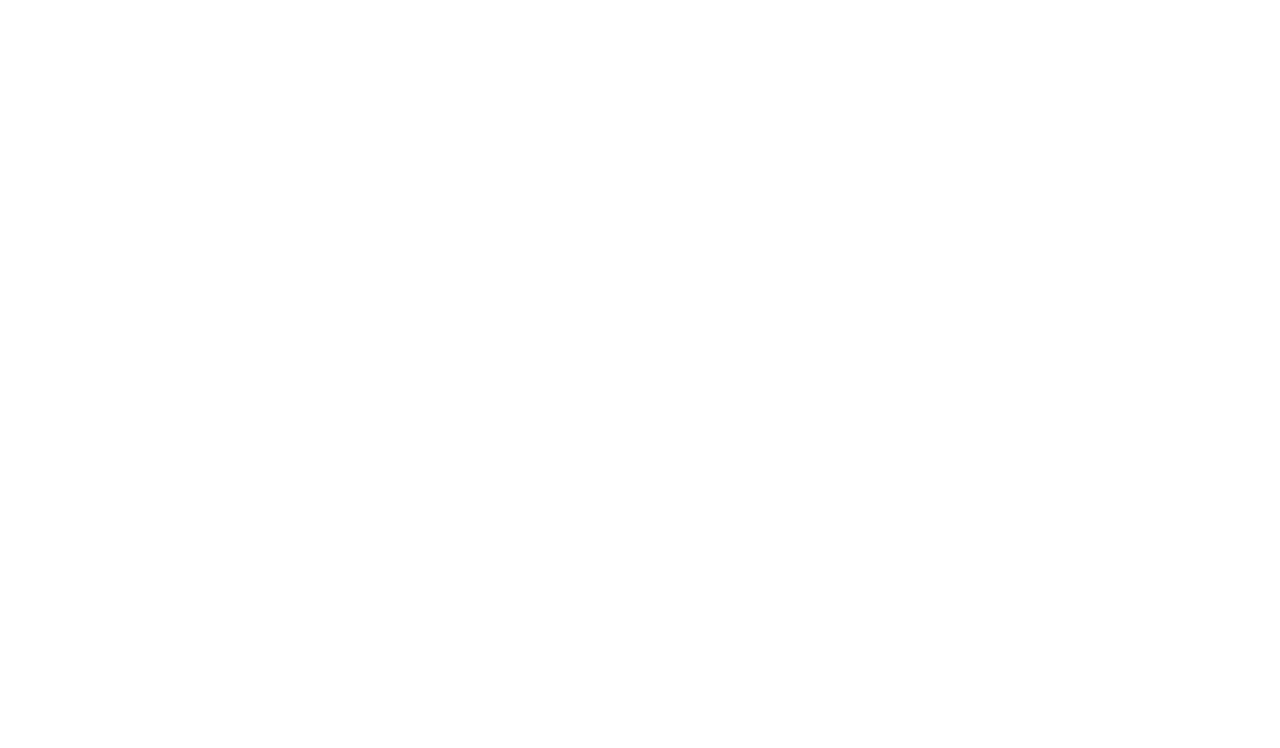
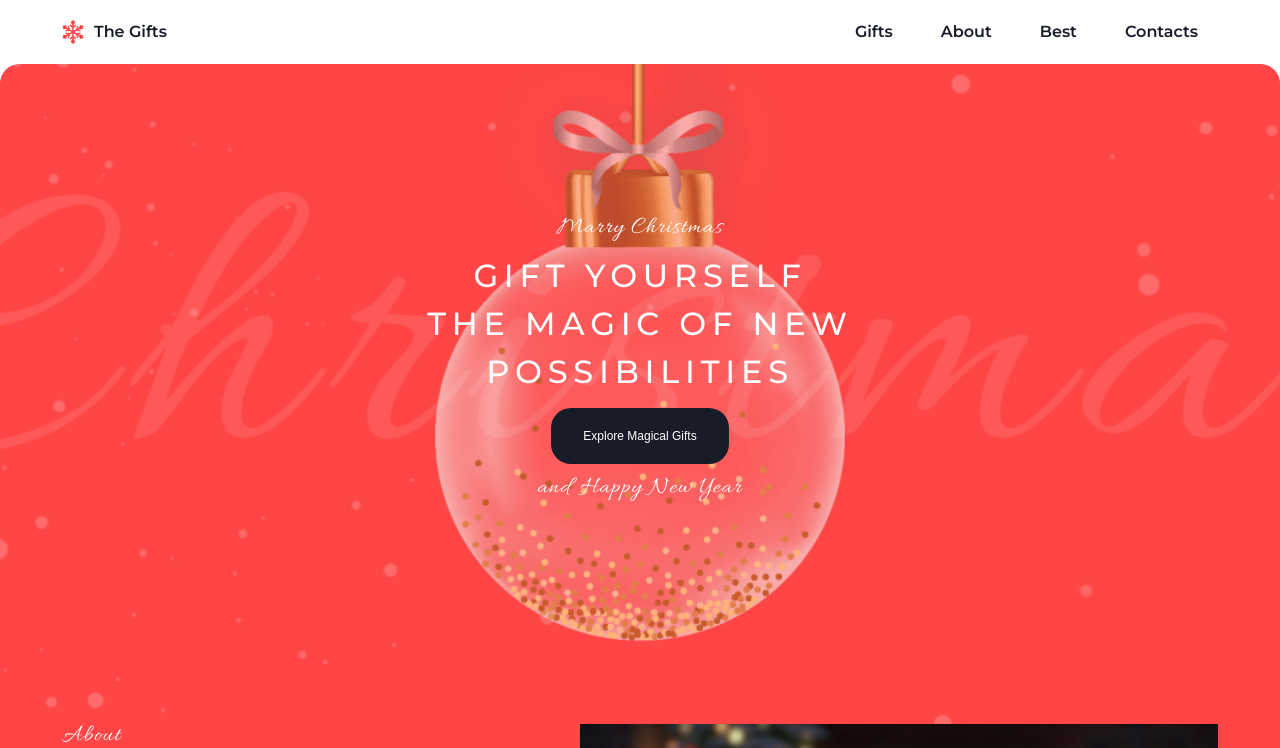
Before and after one commit to manzura94/christmas-shop, a plain HTML site: page index.html in a window 1280 px wide. Shown: the top 748 px of the page. Drawn offline with Linux system fonts and the light colour scheme.

Commit message:
feat: add home page

```diff
--- /dev/null
+++ b/assets/scss/_global.scss
@@ -0,0 +1,68 @@
+.wrapper {
+    display: flex;
+    flex-direction: column;
+    overflow: hidden;
+    min-height: 100%;
+    align-items: center;
+    position: relative;
+    background: $text-white;
+    z-index: -3;
+}
+
+[class*='__container'] {
+    max-width: 1440px;
+    margin: 0 auto;
+    padding: 0 62px;
+}
+
+[class*='__title'] {
+    font-family: Montserrat;
+    font-size: 32px;
+    font-weight: 500;
+    line-height: 48px;
+    letter-spacing: 0.18em;
+    text-align: center;
+    text-underline-position: from-font;
+    text-decoration-skip-ink: none;
+    color: $text-white;
+    text-transform: uppercase;
+}
+
+.text-italian {
+    font-family: Allura;
+    font-size: 24px;
+    font-weight: 400;
+    line-height: 24px;
+    letter-spacing: 0.05em;
+    text-align: center;
+    text-underline-position: from-font;
+    text-decoration-skip-ink: none;
+    color: $text-white;
+}
+
+.main {
+    flex: 1 1 auto;
+    width: 100%;
+    background-color: #ff4646;
+    z-index: -2;
+    border-top-left-radius: 20px;
+    border-top-right-radius: 20px;
+    overflow: hidden;
+}
+
+.black-button {
+    background: $text-dark;
+    color: $text-white;
+    font-size: 12px;
+    font-weight: 500;
+    line-height: 16px;
+    letter-spacing: 15%;
+    padding: 20px 32px;
+    border: none;
+    border-radius: 20px;
+    cursor: pointer;
+
+    &:hover {
+        background: $hover-dark;
+    }
+}
--- /dev/null
+++ b/assets/scss/_header.scss
@@ -0,0 +1,33 @@
+.header {
+    width: 100%;
+    color: $text-dark;
+    font-weight: 600;
+    line-height: 15.6px;
+    letter-spacing: 5%;
+
+    &__container {
+        display: flex;
+        justify-content: space-between;
+        align-items: center;
+        min-height: 64px;
+        width: 100%;
+    }
+
+    &__logo {
+        display: flex;
+        gap: 10px;
+        align-items: center;
+    }
+
+    &__menu {
+        &-items {
+            display: flex;
+            align-items: center;
+        }
+
+        &-item {
+            padding: 12px 20px;
+            margin-left: 8px;
+        }
+    }
+}
--- /dev/null
+++ b/assets/scss/_normalize.scss
@@ -0,0 +1,36 @@
+* {
+    padding: 0;
+    margin: 0;
+    box-sizing: border-box;
+}
+
+a {
+    text-decoration: none;
+    color: inherit;
+}
+
+ul,
+ol,
+li {
+    list-style: none;
+}
+
+img {
+    vertical-align: top;
+}
+
+html,
+body {
+    height: 100%;
+    line-height: 1;
+    scroll-behavior: smooth;
+}
+
+body {
+    font-family: 'Montserrat';
+}
+
+// .no-scroll {
+//     overflow: hidden;
+//     height: 100vh;
+// }
--- /dev/null
+++ b/assets/scss/_variables.scss
@@ -0,0 +1,7 @@
+$text-dark: #181c29;
+$text-white: #ffffff;
+$text-accent: #b0907a;
+$hover-dark: #2a3044;
+
+
+$content-background: #ecf3f8;
--- /dev/null
+++ b/assets/scss/home/_about.scss
@@ -0,0 +1,23 @@
+.about {
+    position: relative;
+    overflow: hidden;
+    padding: 60px 0;
+
+    &__container {
+        display: flex;
+        height: 100%;
+        width: 100%;
+    }
+
+    &__banner {
+        img {
+            position: absolute;
+            width: 100%;
+            height: 100%;
+            top: 0;
+            left: 0;
+            object-fit: cover;
+            z-index: -1;
+        }
+    }
+}
--- /dev/null
+++ b/assets/scss/home/_gifts.scss
@@ -0,0 +1,39 @@
+.gifts {
+    position: relative;
+    border-top-left-radius: 20px;
+    border-top-right-radius: 20px;
+    overflow: hidden;
+    min-height: 600px;
+    display: flex;
+    justify-content: center;
+    align-items: center;
+
+    &__banner {
+        img {
+            position: absolute;
+            width: 100%;
+            height: 100%;
+            top: 0;
+            left: 0;
+            object-fit: cover;
+            z-index: -1;
+        }
+    }
+
+    &__container {
+        padding: 60px 0;
+        display: flex;
+        flex-direction: column;
+        justify-content: center;
+        align-items: center;
+
+        * {
+            margin-bottom: 12px;
+        }
+    }
+
+    &__title {
+        max-width: 426px;
+        text-align: center;
+    }
+}
--- /dev/null
+++ b/assets/style.scss
@@ -0,0 +1,13 @@
+@import url('https://fonts.googleapis.com/css2?family=Montserrat:wght@100..900&family=Quicksand:wght@300..700&display=swap');
+
+@import url('https://fonts.googleapis.com/css2?family=Allura&family=Montserrat:wght@100..900&family=Quicksand:wght@300..700&display=swap');
+
+@import './scss/variables';
+@import './scss/global';
+@import './scss/normalize';
+
+@import './scss/header';
+@import './scss/footer';
+
+@import './scss/home/gifts';
+@import './scss/home/about';
--- a/index.html
+++ b/index.html
@@ -4,7 +4,73 @@
         <meta charset="UTF-8" />
         <meta http-equiv="X-UA-Compatible" content="IE=edge" />
         <meta name="viewport" content="width=device-width, initial-scale=1.0" />
+        <link rel="stylesheet" href="./assets/css/style.css" />
         <title>Christmas shop</title>
+        <link rel="icon" href="./images/icons/logo.svg" />
     </head>
-    <body></body>
+    <body>
+        <div class="wrapper">
+            <header class="header">
+                <div class="header__container">
+                    <a href="#homepage" class="header__logo">
+                        <img class="header__logo-img" src="./images/icons/logo.svg" alt="header logo" />
+                        <span class="header__logo-text">The Gifts</span>
+                    </a>
+                    <nav class="header__menu">
+                        <ul class="header__menu-items">
+                            <li class="header__menu-item">
+                                <a href="#gifts">Gifts</a>
+                            </li>
+                            <li class="header__menu-item">
+                                <a href="#about">About</a>
+                            </li>
+                            <li class="header__menu-item">
+                                <a href="#best">Best</a>
+                            </li>
+                            <li class="header__menu-item">
+                                <a href="#contacts">Contacts</a>
+                            </li>
+                        </ul>
+                        <!-- <div class="burger__menu">
+           menu
+                        </div> -->
+                    </nav>
+                </div>
+            </header>
+            <main class="main">
+                <section class="gifts">
+                    <div class="gifts__container">
+                        <span class="text-italian">Marry Christmas</span>
+                        <h1 class="gifts__title">
+                            Gift yourself <br />
+                            the magic of new possibilities
+                        </h1>
+                        <button class="gifts__button black-button">Explore Magical Gifts</button>
+                        <span class="text-italian">and Happy New Year</span>
+                    </div>
+                    <div class="gifts__banner">
+                        <img src="./images/hero-section.jpg" alt="gift section banner" />
+                    </div>
+                </section>
+                <section class="about">
+                    <div class="about__container">
+                        <div class="about__contents">
+                            <span class="text-italian">About</span>
+                            <h2 class="about__title">Unleash your inner superhero!</h2>
+                            <p class="about__text">
+                                This New Year marks the beginning of your journey to inner harmony and new strengths. We offer unique gifts that will help you improve your life.
+                            </p>
+                        </div>
+                        <div class="about__banner-image">
+                            <img src="./images/santa.jpg" alt="santa" />
+                        </div>
+                    </div>
+                    <div class="about__banner">
+                        <img src="./images/about-section.jpg" alt="about section banner" />
+                    </div>
+                </section>
+            </main>
+            <footer class="footer">footer</footer>
+        </div>
+    </body>
 </html>
```
Also changed, not shown: assets/css/style.css (added), assets/scss/_footer.scss (added), images/about-section.jpg (added), images/hero-section.jpg (added), images/icons/logo.svg (added), images/santa.jpg (added), 1 other file.
